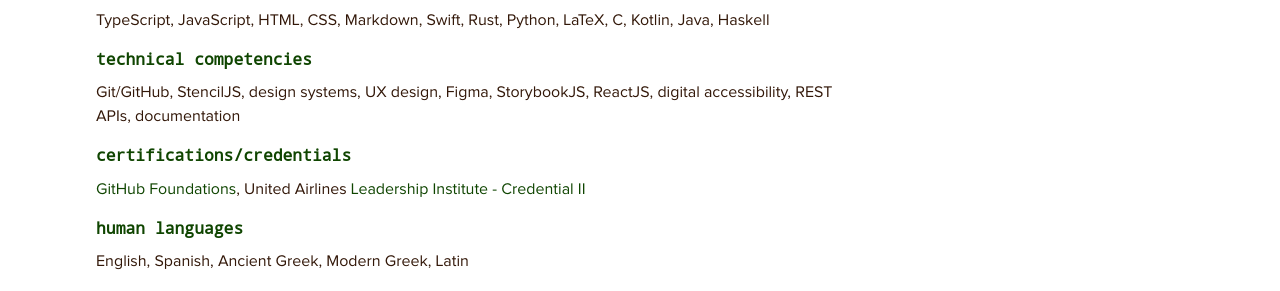
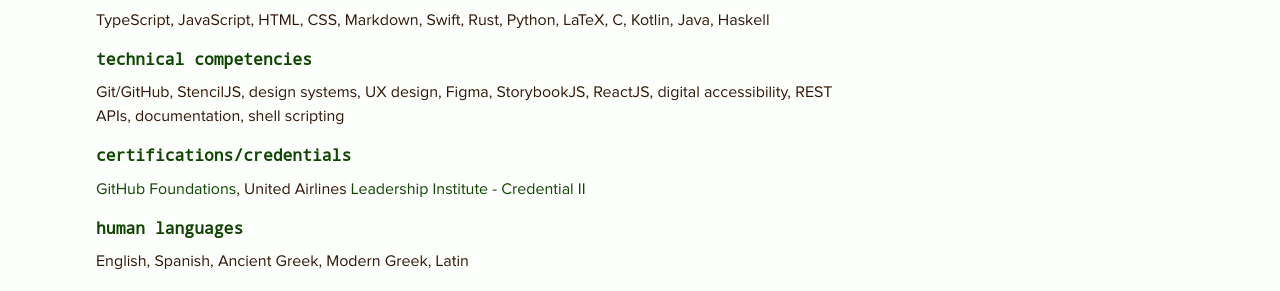
Before and after one commit to gabigarc03/gabigarc03.github.io, a Jekyll site: the page built from _pages/resume.md, in a window 1280 px wide. Shown: the part 218-509 px from the top of the page. Built offline with Jekyll 4.4.1, drawn with Linux system fonts in a browser that asks for light colours; some web fonts are replaced.

Commit message:
Nokogiri upgrade + better mobile styling + new background color + minor fixes

```diff
--- a/_layouts/default.html
+++ b/_layouts/default.html
@@ -2,6 +2,7 @@
 <html lang="en-US">
   <head>
     <meta charset="utf-8">
+    <meta name="viewport" content="viewport-fit=cover, width=device-width, initial-scale=1">
     <title>{{ page.title }}</title>
     <link rel="stylesheet" href="/assets/css/styles.css">
     <link rel="shortcut icon" type="image/x-icon" href="/favicon.ico">
--- a/_pages/resume.md
+++ b/_pages/resume.md
@@ -12,7 +12,7 @@
 TypeScript, JavaScript, HTML, CSS, Markdown, Swift, Rust, Python, LaTeX, C, Kotlin, Java, Haskell
 
 ### technical competencies
-Git/GitHub, StencilJS, design systems, UX design, Figma, StorybookJS, ReactJS, digital accessibility, REST APIs, documentation
+Git/GitHub, StencilJS, design systems, UX design, Figma, StorybookJS, ReactJS, digital accessibility, REST APIs, documentation, shell scripting
 
 ### certifications/credentials
 [GitHub Foundations](https://www.credly.com/badges/e917c2ce-68ec-461c-babe-b98a153fbd65/linked_in_profile), United Airlines [Leadership Institute - Credential II](https://www.credly.com/badges/175dd419-27a9-46f1-8f95-e384974c9759/linked_in_profile)
--- a/_sass/colors.scss
+++ b/_sass/colors.scss
@@ -7,5 +7,5 @@
   --color-text-link-hover: var(--color-green-light);
   --color-text-link-pressed: var(--color-green-dark);
 
-  --color-background-default-light: #FFF;
+  --color-background-default-light: var(--color-green-lightest);
 }
--- a/_sass/main.scss
+++ b/_sass/main.scss
@@ -263,8 +263,15 @@
         flex-direction: column;
         gap: 16px;
 
+        .logo-link {
+          font-size: 2.25em;
+        }
+
         nav {
           width: fit-content;
+          .nav-item {
+            font-size: 18px;
+          }
         }
       }
 
--- a/_sass/primitives.scss
+++ b/_sass/primitives.scss
@@ -6,4 +6,5 @@
   --color-brown-primary: #321708;
 
   --color-yellow-light: #FFFDF3;
+  --color-green-lightest: #FCFFFC;
 }
```
Also changed, not shown: Gemfile.lock.
